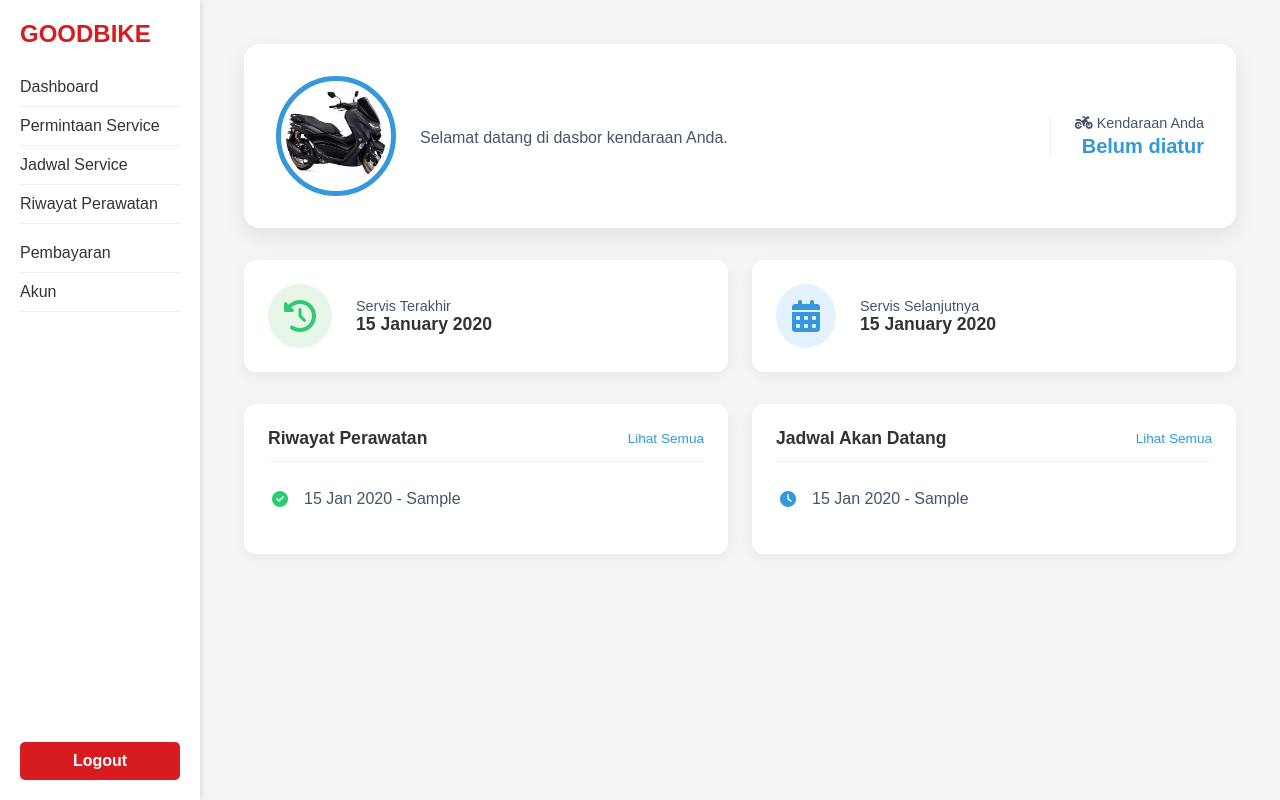
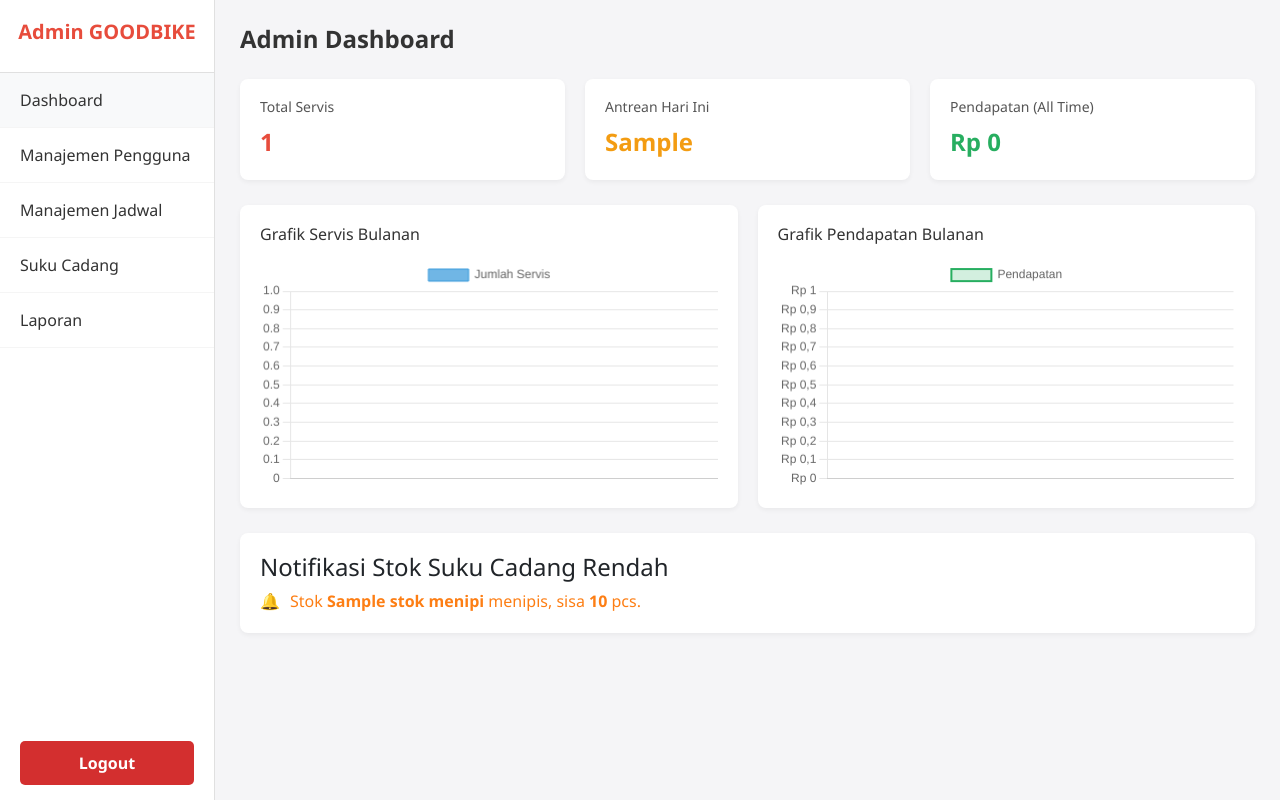
Before and after one commit to Mibadd/TekWeb, a CodeIgniter 4 app: the page made by app/Views/admin/dashboard.php in a window 1280 px wide. Run offline with PHP 8.4 and a stand-in for CodeIgniter, Linux system fonts and the light colour scheme; the template is opened without the code that fills it: most values are stand-ins (such as "Sample title", 1, 10 or a date in 2020); data that the repository does not hold is empty; some libraries are stand-ins or nearby versions.

Commit message:
Program Finall

```diff
--- a/app/Config/Routes.php
+++ b/app/Config/Routes.php
@@ -86,8 +86,8 @@ $routes->post('admin/sukucadang/hapus/(:num)', 'SukuCadang::hapus/$1');
 
 
 // ==== ADMIN - STATISTIK, LAPORAN, LOG ====
-$routes->get('/admin/laporan', 'AdminDashboard::laporan');
 
+$routes->get('/admin/laporan', 'LaporanController::index');
 // ==== LAPORAN ====
 $routes->get('/admin/laporan', 'LaporanController::index');
 $routes->get('/admin/laporan/filter', 'LaporanController::filter');
--- a/app/Views/admin/dashboard.php
+++ b/app/Views/admin/dashboard.php
@@ -1,280 +1,191 @@
-<?= $this->extend('templates/main_template'); ?>
-
-<?= $this->section('content'); ?>
-
-<!-- Impor Font Awesome untuk ikon -->
-<link rel="stylesheet" href="https://cdnjs.cloudflare.com/ajax/libs/font-awesome/6.4.0/css/all.min.css">
-
+<!DOCTYPE html>
+<html lang="id">
+<head>
+    <meta charset="UTF-8" />
+    <meta name="viewport" content="width=device-width, initial-scale=1" />
+    <title>Admin Dashboard - GOODBIKE</title>
+    <link href="https://cdn.jsdelivr.net/npm/bootstrap@5.3.3/dist/css/bootstrap.min.css" rel="stylesheet">
+    <script src="https://cdn.jsdelivr.net/npm/chart.js"></script>
     <style>
         :root {
-        --primary-color: #3498db;
-        --secondary-color: #2ecc71;
-        --danger-color: #e74c3c;
-        --light-gray: #f0f3f5;
-        --dark-gray: #475569;
-        --text-color: #333;
+            --sidebar-width: 215px;
+            --primary-color: #e74c3c;
+            --secondary-color: #34495e;
+            --background-color: #f5f5f7;
             --card-bg: #ffffff;
+            --text-dark: #333;
+            --text-light: #555;
         }
-
-    .content-wrapper {
-        padding: 1.5rem;
+        * { margin: 0; padding: 0; box-sizing: border-box; font-family: 'Segoe UI', sans-serif; }
+        body { display: flex; background-color: var(--background-color); }
+        .sidebar {
+            width: var(--sidebar-width);
+            height: 100vh;
+            background-color: var(--card-bg);
+            border-right: 1px solid #e0e0e0;
+            display: flex;
+            flex-direction: column;
+            position: fixed;
         }
-
-    .profile-header-card {
-        background: var(--card-bg);
-        border-radius: 16px;
-        padding: 2rem;
-        box-shadow: 0 8px 25px rgba(0, 0, 0, 0.08);
-        display: flex;
-        align-items: center;
-        gap: 1.5rem;
-        margin-bottom: 2rem;
+        .logo { padding: 20px 0; border-bottom: 1px solid #e0e0e0; text-align: center; }
+        .logo h1 { color: var(--primary-color); font-size: 20px; font-weight: 600; }
+        .menu { flex: 1; }
+        .menu-item { padding: 15px 20px; color: var(--text-dark); text-decoration: none; display: block; border-bottom: 1px solid #f5f5f5; transition: background-color 0.2s; }
+        .menu-item:hover, .menu-item.active { background-color: #f8f9fa; }
+        .logout { padding: 15px 20px; }
+        .btn-logout { background-color: #d32f2f; color: white; padding: 10px 20px; border-radius: 5px; display: block; text-align: center; font-weight: 600; text-decoration: none; transition: background-color 0.3s; }
+        .btn-logout:hover { background-color: #b62828; }
+        .content {
+            margin-left: var(--sidebar-width);
+            width: calc(100% - var(--sidebar-width));
+            height: 100vh;
+            overflow-y: auto;
+            padding: 25px;
         }
-
-    .profile-img {
-        width: 120px;
-        height: 120px;
-        border-radius: 50%;
-        object-fit: cover;
-        border: 5px solid var(--primary-color);
-        padding: 5px;
-        background: white;
-    }
-
-    .profile-info h1 {
-        font-size: 1.75rem;
-        font-weight: 700;
-        color: var(--text-color);
-        margin: 0 0 0.25rem 0;
-    }
-
-    .profile-info p {
-        font-size: 1rem;
-        color: var(--dark-gray);
-        margin: 0;
-    }
-
-    .vehicle-info {
-        margin-left: auto;
-        text-align: right;
-        padding-left: 1.5rem;
-        border-left: 1px solid var(--light-gray);
-    }
-
-    .vehicle-info .title {
-        color: var(--dark-gray);
-        font-size: 0.9rem;
-        margin-bottom: 0.25rem;
-    }
-
-    .vehicle-info .value {
-        font-size: 1.25rem;
-        font-weight: 600;
-        color: var(--primary-color);
-    }
-
-    .service-summary-grid {
-        display: grid;
-        grid-template-columns: 1fr 1fr;
-        gap: 1.5rem;
-        margin-bottom: 2rem;
-    }
-
-    .summary-card {
-        background: var(--card-bg);
-        border-radius: 12px;
-        padding: 1.5rem;
-        box-shadow: 0 4px 15px rgba(0,0,0,0.05);
-        display: flex;
-        align-items: center;
-        gap: 1.5rem;
-    }
-
-    .summary-card .icon {
-        font-size: 2rem;
-        padding: 1rem;
-        border-radius: 50%;
-        display: flex;
-        align-items: center;
-        justify-content: center;
-    }
-
-    .icon.last-service {
-        background-color: #e8f5e9; /* Light green */
-        color: var(--secondary-color);
-    }
-
-    .icon.next-service {
-        background-color: #e3f2fd; /* Light blue */
-        color: var(--primary-color);
-    }
-
-    .summary-card .details .title {
-        color: var(--dark-gray);
-        font-size: 0.9rem;
-    }
-
-    .summary-card .details .date {
-        font-size: 1.1rem;
-        font-weight: 600;
-        color: var(--text-color);
-    }
-
-    .service-grid {
-        display: grid;
-        grid-template-columns: 1fr 1fr;
-        gap: 1.5rem;
-    }
-
-    .list-card {
-        background-color: var(--card-bg);
-        border-radius: 12px;
-        padding: 1.5rem;
-        box-shadow: 0 4px 15px rgba(0,0,0,0.05);
-    }
-
-    .list-card .section-title {
-        display: flex;
-        justify-content: space-between;
-        align-items: center;
-        margin-bottom: 1rem;
-        padding-bottom: 0.75rem;
-        border-bottom: 1px solid var(--light-gray);
-        font-size: 1.1rem;
-        font-weight: 600;
-        color: var(--text-color);
-    }
-
-    .list-card .section-link {
-        font-size: 0.85rem;
-        color: var(--primary-color);
-        text-decoration: none;
-        font-weight: 500;
-    }
-
-    .list-card ul {
-        list-style-type: none;
-        padding-left: 0;
-        margin: 0;
-    }
-
-    .list-card li {
-        padding: 0.75rem 0.25rem;
-        color: var(--dark-gray);
-        border-bottom: 1px solid var(--light-gray);
-        display: flex;
-        align-items: center;
-    }
-
-    .list-card li:last-child {
-        border-bottom: none;
-    }
-
-    .list-card li .list-icon {
-        margin-right: 1rem;
-        font-size: 1rem;
-    }
-
-    .list-icon.history-icon { color: var(--secondary-color); }
-    .list-icon.schedule-icon { color: var(--primary-color); }
+        .content-header { margin-bottom: 25px; }
+        .content-header h2 { font-size: 24px; color: var(--text-dark); font-weight: 600; }
+        .content-header p { color: var(--text-light); }
+        .stats-container { display: grid; grid-template-columns: repeat(auto-fit, minmax(220px, 1fr)); gap: 20px; margin-bottom: 25px; }
+        .stat-card { background-color: var(--card-bg); border-radius: 8px; padding: 20px; box-shadow: 0 2px 5px rgba(0, 0, 0, 0.05); }
+        .stat-card h3 { font-size: 14px; color: var(--text-light); margin-bottom: 8px; font-weight: 500; }
+        .stat-card .value { font-size: 24px; font-weight: bold; }
+        .stat-card .value.red { color: #e74c3c; }
+        .stat-card .value.yellow { color: #f39c12; }
+        .stat-card .value.green { color: #27ae60; }
+        .charts-container { display: grid; grid-template-columns: 1fr 1fr; gap: 20px; margin-bottom: 25px; }
+        .chart-card { background-color: var(--card-bg); border-radius: 8px; padding: 20px; box-shadow: 0 2px 5px rgba(0,0,0,0.05); }
+        .chart-card h4 { font-size: 16px; margin-bottom: 15px; color: var(--text-dark); }
+        .activities-card { background-color: var(--card-bg); border-radius: 8px; padding: 20px; box-shadow: 0 2px 5px rgba(0,0,0,0.05); }
+        .activity-item { display: flex; align-items: center; margin-bottom: 15px; color: var(--text-light); gap: 10px; }
+        .activity-item:last-child { margin-bottom: 0; }
+        .text-danger { color: #dc3545 !important; }
+        .text-warning { color: #fd7e14 !important; }
 
         @media (max-width: 992px) {
-        .profile-header-card {
-            flex-direction: column;
-            text-align: center;
+            .charts-container { grid-template-columns: 1fr; }
         }
-        .vehicle-info {
-            margin-left: 0;
-            text-align: center;
-            border-left: none;
-            padding-left: 0;
-            margin-top: 1rem;
-        }
-    }
-
         @media (max-width: 768px) {
-        .service-summary-grid, .service-grid {
-            grid-template-columns: 1fr;
-        }
-        .profile-img {
-            width: 100px;
-            height: 100px;
-        }
+            .sidebar { position: static; width: 100%; height: auto; }
+            .content { margin-left: 0; width: 100%; }
         }
     </style>
-
-<div class="content-wrapper">
-    <!-- Kartu Profil Header -->
-    <div class="profile-header-card">
-        <img src="<?= base_url('image/' . (!empty($user['photo']) ? $user['photo'] : 'nmax.jpg')); ?>" alt="Foto Profil" class="profile-img">
-        <div class="profile-info">
-            <h1><?= esc($user['name']); ?></h1>
-            <p>Selamat datang di dasbor kendaraan Anda.</p>
+</head>
+<body>
+    <div class="sidebar">
+        <div class="logo"><h1>Admin GOODBIKE</h1></div>
+        <div class="menu">
+            <a href="<?= base_url('admin/dashboard') ?>" class="menu-item active">Dashboard</a>
+            <a href="<?= base_url('admin/manajemenpengguna') ?>" class="menu-item">Manajemen Pengguna</a>
+            <a href="<?= base_url('admin/manajemenjadwal') ?>" class="menu-item">Manajemen Jadwal</a>
+            <a href="<?= base_url('admin/sukucadang') ?>" class="menu-item">Suku Cadang</a>
+            <a href="<?= base_url('admin/laporan') ?>" class="menu-item">Laporan</a>
         </div>
-        <div class="vehicle-info">
-            <div class="title"><i class="fas fa-motorcycle"></i> Kendaraan Anda</div>
-            <div class="value"><?= esc($user['vehicle'] ?? 'Belum diatur'); ?></div>
+        <div class="logout">
+            <a href="<?= base_url('auth/logout'); ?>" class="btn-logout">Logout</a>
         </div>
     </div>
 
-    <!-- Ringkasan Jadwal Service -->
-    <div class="service-summary-grid">
-        <div class="summary-card">
-            <div class="icon last-service"><i class="fas fa-history"></i></div>
-            <div class="details">
-                <div class="title">Servis Terakhir</div>
-                <div class="date"><?= !empty($history) ? date('d F Y', strtotime($history[0]['tanggal'])) : 'Belum ada data'; ?></div>
+    <div class="content">
+        <div class="content-header">
+            <h2>Admin Dashboard</h2>
         </div>
+
+        <div class="stats-container">
+            <div class="stat-card">
+                <h3>Total Servis</h3>
+                <div class="value red"><?= $totalServices ?></div>
             </div>
-        <div class="summary-card">
-            <div class="icon next-service"><i class="fas fa-calendar-alt"></i></div>
-            <div class="details">
-                <div class="title">Servis Selanjutnya</div>
-                <div class="date"><?= !empty($schedules) ? date('d F Y', strtotime($schedules[0]['tanggal'])) : 'Belum ada jadwal'; ?></div>
+            <div class="stat-card">
+                <h3>Antrean Hari Ini</h3>
+                <div class="value yellow"><?= $pendingRequests ?></div>
             </div>
+            <div class="stat-card">
+                <h3>Pendapatan (All Time)</h3>
+                <div class="value green">Rp <?= number_format($income, 0, ',', '.') ?></div>
             </div>
         </div>
 
-    <!-- Daftar Riwayat dan Jadwal -->
-    <div class="service-grid">
-        <div class="list-card">
-            <div class="section-title">
-                <span>Riwayat Perawatan</span>
-                <a href="<?= base_url('riwayatperawatan'); ?>" class="section-link">Lihat Semua</a>
+        <div class="charts-container">
+            <div class="chart-card">
+                <h4>Grafik Servis Bulanan</h4>
+                <canvas id="grafikBulanan"></canvas>
             </div>
-            <ul>
-                <?php if (!empty($history)): ?>
-                    <?php foreach ($history as $item): ?>
-                        <li>
-                            <i class="fas fa-check-circle list-icon history-icon"></i>
-                            <?= esc(date('d M Y', strtotime($item['tanggal']))) ?> - <?= esc($item['jenis_servis']) ?>
-                        </li>
-                    <?php endforeach; ?>
-                <?php else: ?>
-                    <li>Tidak ada riwayat perawatan.</li>
-                <?php endif; ?>
-            </ul>
-        </div>
-
-        <div class="list-card">
-            <div class="section-title">
-                <span>Jadwal Akan Datang</span>
-                <a href="<?= base_url('jadwalservice'); ?>" class="section-link">Lihat Semua</a>
-            </div>
-            <ul>
-                <?php if (!empty($schedules)): ?>
-                    <?php foreach ($schedules as $schedule): ?>
-                        <li>
-                            <i class="fas fa-clock list-icon schedule-icon"></i>
-                            <?= esc(date('d M Y', strtotime($schedule['tanggal']))) ?> - <?= esc($schedule['jenis_servis']) ?>
-                        </li>
-                    <?php endforeach; ?>
-                <?php else: ?>
-                    <li>Tidak ada jadwal baru.</li>
-                <?php endif; ?>
-            </ul>
-        </div>
+            <div class="chart-card">
+                <h4>Grafik Pendapatan Bulanan</h4>
+                <canvas id="grafikPendapatan"></canvas>
             </div>
         </div>
 
-<?= $this->endSection(); ?>
+        <div class="activities-card">
+            <h4>Notifikasi Stok Suku Cadang Rendah</h4>
+            <?php if (!empty($stokMenipis)): ?>
+                <?php foreach ($stokMenipis as $item): ?>
+                    <div class="activity-item">
+                        <?php
+                            $stok = (int)$item['stok'];
+                            $nama = esc($item['nama']);
+                            $icon = $stok == 0 ? '⚠️' : '🔔';
+                            $colorClass = $stok == 0 ? 'text-danger' : 'text-warning';
+                            $message = $stok == 0 ? "Stok <strong>{$nama}</strong> habis!" : "Stok <strong>{$nama}</strong> menipis, sisa <strong>{$stok}</strong> pcs.";
+                        ?>
+                        <span><?= $icon ?></span>
+                        <div class="flex-grow-1 <?= $colorClass ?>"><?= $message ?></div>
+                    </div>
+                <?php endforeach; ?>
+            <?php else: ?>
+                <p class="text-muted">Tidak ada notifikasi stok menipis saat ini.</p>
+            <?php endif; ?>
+        </div>
+    </div>
+
+    <script>
+        // Data dari PHP
+        const chartLabels = <?= json_encode(array_column($chartData, 'bulan')) ?>;
+        const serviceData = <?= json_encode(array_column($chartData, 'jumlah')) ?>;
+        const incomeLabels = <?= json_encode(array_column($incomeChartData, 'bulan')) ?>;
+        const incomeData = <?= json_encode(array_column($incomeChartData, 'total')) ?>;
+
+        // Grafik Jumlah Servis
+        new Chart(document.getElementById('grafikBulanan'), {
+            type: 'bar',
+            data: {
+                labels: chartLabels,
+                datasets: [{
+                    label: 'Jumlah Servis',
+                    data: serviceData,
+                    backgroundColor: 'rgba(52, 152, 219, 0.7)',
+                    borderColor: 'rgba(52, 152, 219, 1)',
+                    borderWidth: 1
+                }]
+            },
+            options: { responsive: true, scales: { y: { beginAtZero: true } } }
+        });
+
+        // Grafik Pendapatan
+        new Chart(document.getElementById('grafikPendapatan'), {
+            type: 'line',
+            data: {
+                labels: incomeLabels,
+                datasets: [{
+                    label: 'Pendapatan',
+                    data: incomeData,
+                    backgroundColor: 'rgba(39, 174, 96, 0.2)',
+                    borderColor: 'rgba(39, 174, 96, 1)',
+                    borderWidth: 2,
+                    fill: true,
+                    tension: 0.1
+                }]
+            },
+            options: {
+                responsive: true,
+                scales: {
+                    y: {
+                        beginAtZero: true,
+                        ticks: { callback: value => 'Rp ' + new Intl.NumberFormat('id-ID').format(value) }
+                    }
+                }
+            }
+        });
+    </script>
+</body>
+</html>
```
Also changed, not shown: app/Controllers/AdminDashboard.php (+6 -44 lines), app/Controllers/RiwayatPerawatan.php (+11 -7 lines). Lines whose indentation alone changed are shown as unchanged.
